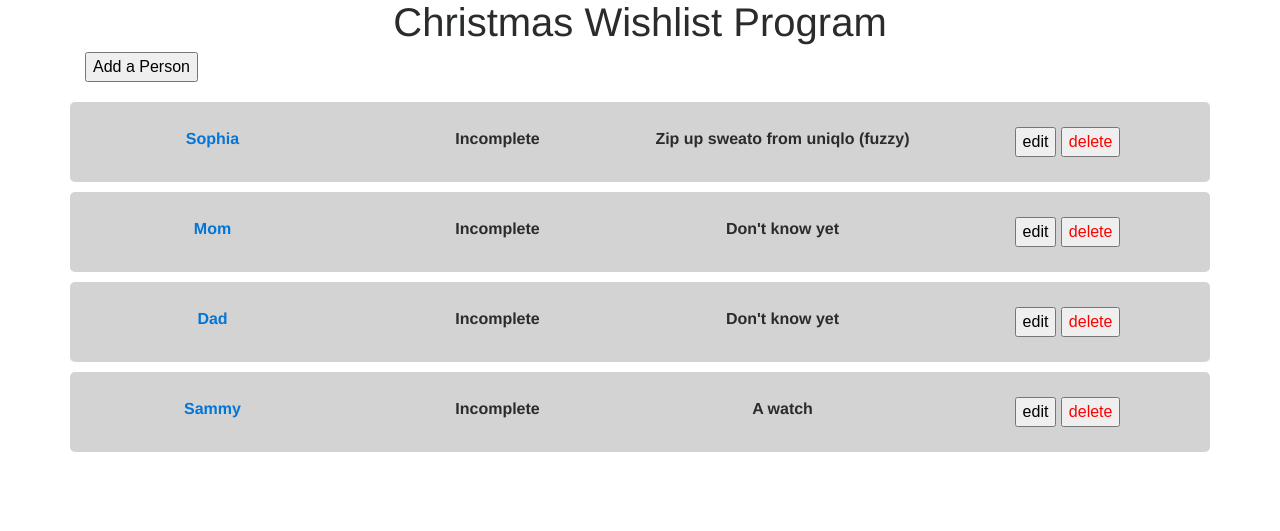
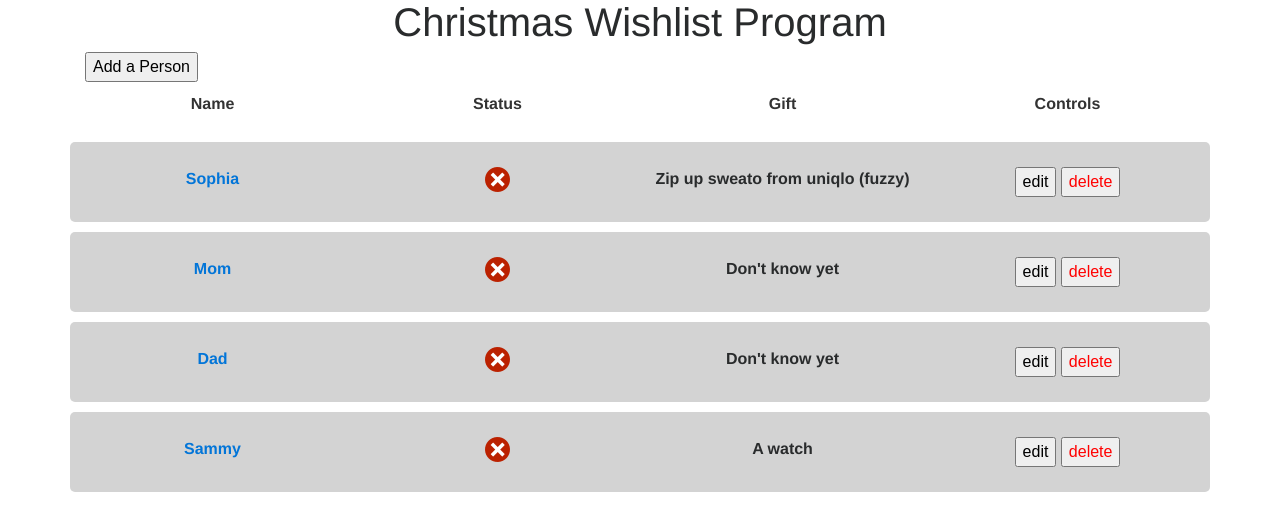
Before and after one commit to chrismomdjian/christmas-wish-list, a Flask app: page / in a window 1280 px wide. Shown: the top 531 px of the page. Run offline with Flask 2, Linux system fonts and the light colour scheme; data comes from the database, SQL or seed files in the repository; both versions use the stored data as it was after the commit; some libraries are stand-ins or nearby versions.

Commit message:
added new folder with icons in static dir

```diff
--- a/static/style.css
+++ b/static/style.css
@@ -5,6 +5,11 @@ body {
 .container-2 {
   width: 50%;
   margin: 20px auto;
+}
+
+.header-row {
+  font-weight: bold;
+  color: #333;
 }
 
 .record {
--- a/templates/index.html
+++ b/templates/index.html
@@ -6,17 +6,22 @@
 
 {% block content %}
   <a href="{{ url_for('add') }}"><button style="margin-bottom: 10px;">Add a Person</button></a>
-  <!-- <ul class="list-group">
-    {% for row in rows %}
-    <li class="list-group-item">
-      <a href="/person/{{ row['id'] }}">{{ row["name"] }}</a>
-      | {% if row["complete"] == "True" %} Completed {% else %} Incomplete {% endif %}
-      | {{ row["gift"] }}
-      | <a href="/edit/{{ row['id'] }}"><button>edit</button></a>
-      | <a href="/delete/{{ row['id'] }}"><button style="color: red;">delete</button></a>
-    </li>
-    {% endfor %}
-  </ul> -->
+
+  <!-- HEADER -->
+  <div class="row header-row text-center">
+    <div class="col-sm-3">
+      <p>Name</p>
+    </div>
+    <div class="col-sm-3">
+      <p>Status</p>
+    </div>
+    <div class="col-sm-3">
+      <p>Gift</p>
+    </div>
+    <div class="col-sm-3">
+      <p>Controls</p>
+    </div>
+  </div>
 
   <!-- second ui test -->
   {% for row in rows %}
@@ -25,7 +30,7 @@
       <a href="/person/{{ row['id'] }}">{{ row["name"] }}</a>
     </div>
     <div class="col-sm-3">
-      {% if row["complete"] == "True" %} Completed {% else %} Incomplete {% endif %}
+      {% if row["complete"] == "True" %} <img src="static/images/success.png" alt="completed"/> {% else %} <img src="static/images/danger.png" alt="incomplete"/> {% endif %}
     </div>
     <div class="col-sm-3">
       {{ row["gift"] }}
```
Also changed, not shown: static/images/danger.png (added), static/images/success.png (added), wish_list.db.
